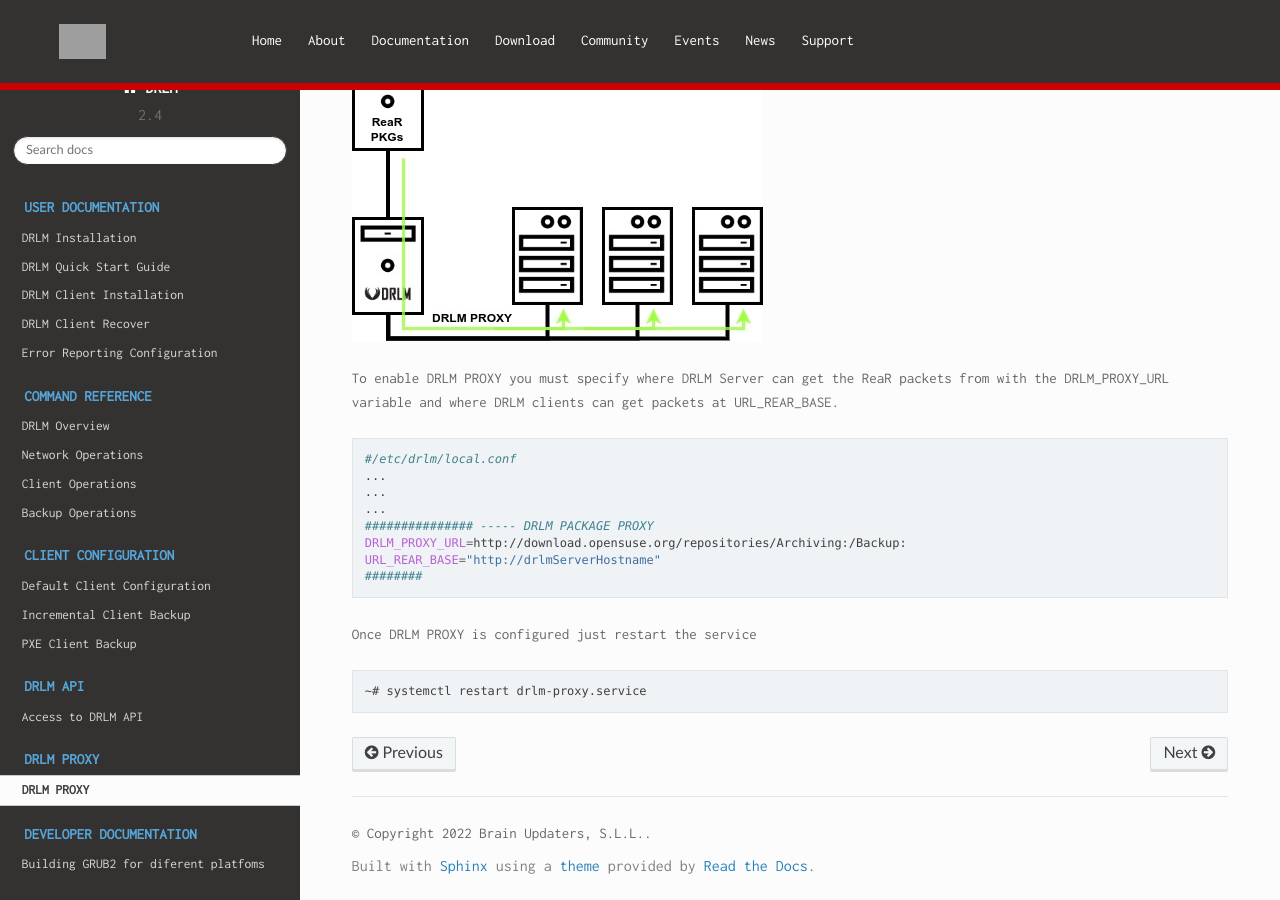
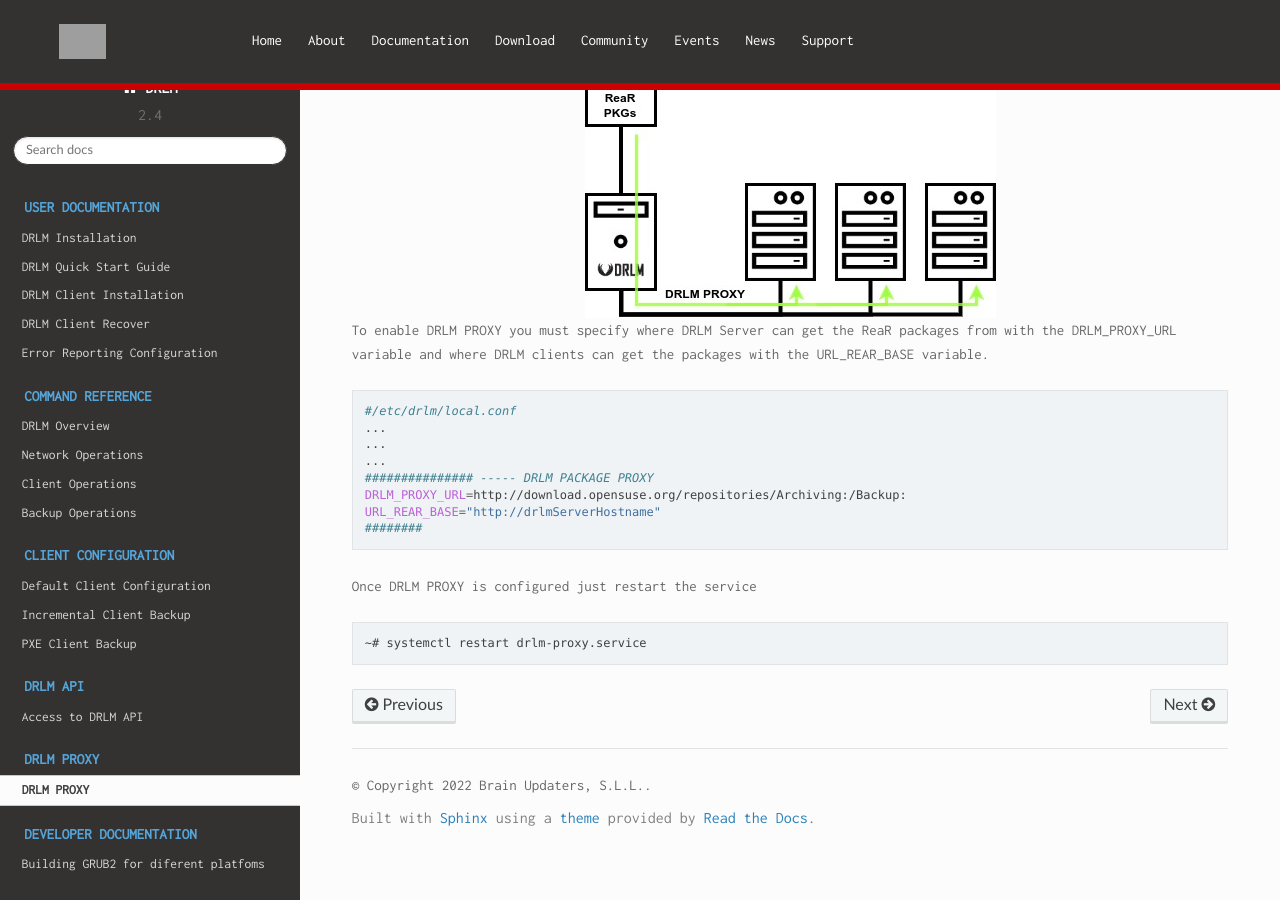
Before and after one commit to brainupdaters/drlm-docs, a Sphinx documentation site: the page built from docs/source/drlm_proxy.rst, in a window 1280 px wide and 900 px high, scrolled down 646 px. Built offline with Sphinx 7.4.7 and the Read the Docs theme 2.0.0, drawn with Linux system fonts in a browser that asks for light colours; some web fonts are replaced; grey boxes are pictures that could not be loaded.

Commit message:
Update drlm_proxy.rst

```diff
--- a/docs/source/drlm_proxy.rst
+++ b/docs/source/drlm_proxy.rst
@@ -4,12 +4,14 @@
 Installing clients in offline environments can be a daunting task, as clients do not have access to download ReaR package and it should be done by hand, without the "drlm instclient" command.
 
 .. image:: ../images/DRLM-Proxy.jpg
+    :align: center
 
 With DRLM PROXY a DRLM server, with acces to the ReaR packages repositories, can act as an intermediate, get the requestet ReaR package and serve it to the client.
 
 .. image:: ../images/DRLM-Proxy2.jpg
+    :align: center
 
-To enable DRLM PROXY you must specify where DRLM Server can get the ReaR packets from with the DRLM_PROXY_URL variable and where DRLM clients can get packets at URL_REAR_BASE.
+To enable DRLM PROXY you must specify where DRLM Server can get the ReaR packages from with the DRLM_PROXY_URL variable and where DRLM clients can get the packages with the URL_REAR_BASE variable.
 
 .. code-block:: bash
 
```
